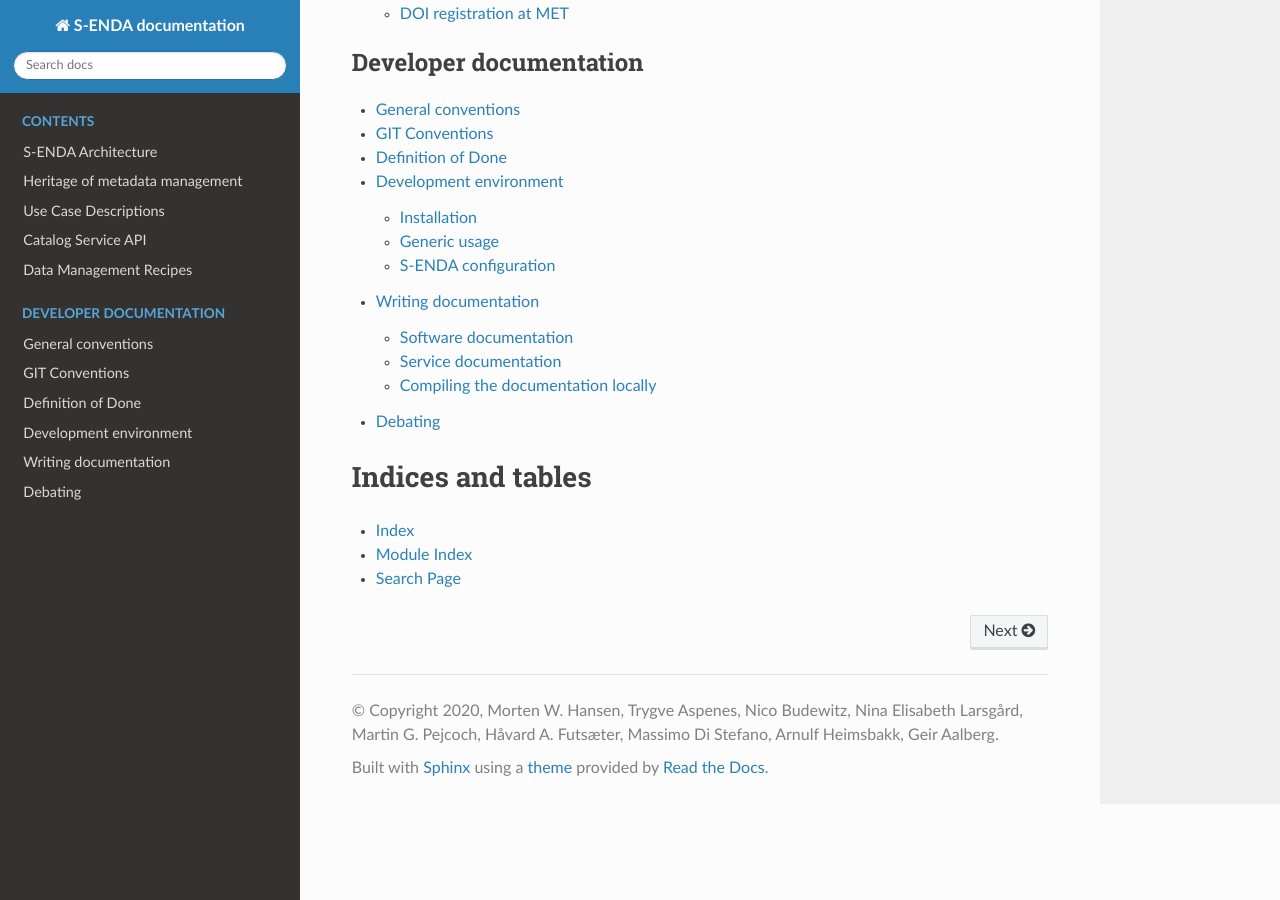
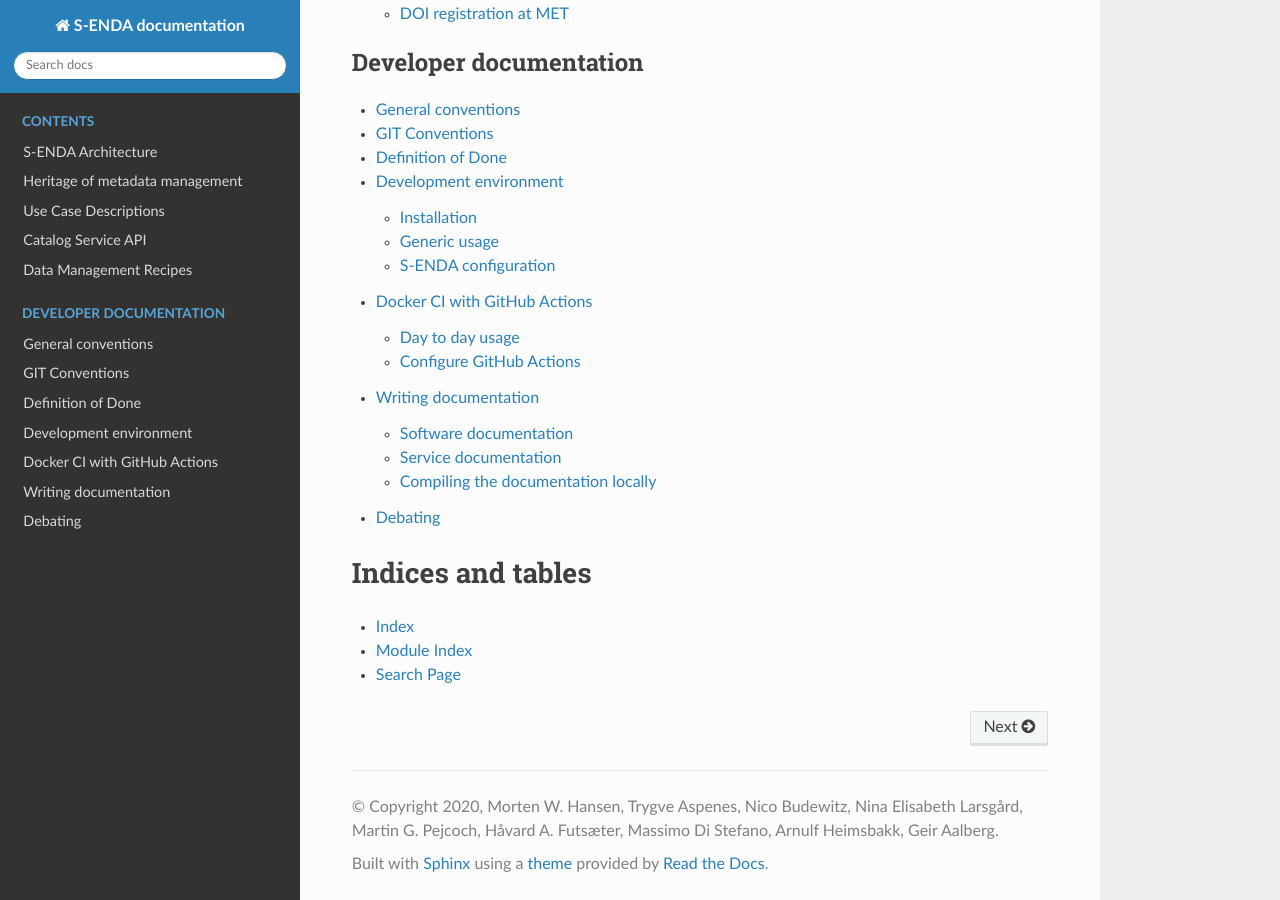
Before and after one commit to metno/S-ENDA-documentation, a Sphinx documentation site: the page built from source/index.rst, in a window 1280 px wide and 900 px high, scrolled down 938 px. Built offline with Sphinx 7.4.7 and the Read the Docs theme 2.0.0, drawn with Linux system fonts in a browser that asks for light colours; some of the changed lines change nothing that is shown.

Commit message:
first draft of ci documentation #161

```diff
--- /dev/null
+++ b/source/devel_docker_ci.rst
@@ -0,0 +1,251 @@
+=============================
+Docker CI with GitHub Actions
+=============================
+
+.. _Docker Hub: https://hub.docker.com/
+.. _Docker: https://www.docker.com/
+.. _GitHub: https://github.com/
+.. _CI: https://en.wikipedia.org/wiki/Continuous_integration
+.. _GitHub Actions Documentation: https://help.github.com/en/actions
+.. _GitHub Actions: https://github.com/features/actions
+.. _Overview of Docker Compose: https://docs.docker.com/compose/
+.. _Automated repository tests: https://docs.docker.com/docker-hub/builds/automated-testing/
+.. _semver.org: https://semver.org/
+
+Linking repositories to `Docker Hub`_ and let the Docker_ site build containers is excruciating slow. Lately GitHub_ has started to provide a CI_ system called `GitHub Actions`_ which integrate CI into the repository. GitHubs' integrated CI is up to 10 times faster than Dockers' system with free accounts. Read more about GitHub Actions at `GitHub Actions Documentation`_.
+
+Docker Hub has already a recommended way of running test suites on a container. We reuse this with GitHub actions. We also reuse Dockers' way of building and setting up services with ``docker-compose``. Two files will be needed in our repositories containing containers.
+
+* ``docker-compose.yml``, see `Overview of Docker Compose`_.
+
+    Containing definitions for building and running one or more containers.
+
+* ``docker-compose.test.yml``, see `Automated repository tests`_.
+
+    Containing definitions for building and testing one or more containers.
+
+----------------
+Day to day usage
+----------------
+
+This will produce containers on Docker Hub where GitHub master branch is marked with tag ``dev``. A release tag in GitHub, example ``1.0.0``, will be marked with the tags ``1.0.0`` and ``1.0``, ``1`` and ``latest`` if it is the latest release.
+
+Release tag is on the semantic versioning format without prefixed *v*, see semver.org_.
+
+1. Set environment variable ``LATEST_TAG`` in ``.github/workflows/docker.yml`` with repository release tag.
+
+2. Add new release tag under ``jobs.schedule-push.strategy.matrix.ref`` in ``.github/workflows/docker.yml``.
+
+3. Commit changes to repository and merge.
+
+  * Commit changes and push to branch.
+
+    .. code-block:: bash
+
+       git commit -m "new release" .github/workflows/docker.yml
+       git push
+
+  * Merge changes to master repository.
+
+4. Add release tag to repository after merge.
+
+  .. code-block:: bash
+
+     git checkout master
+     git pull
+     git tag 1.0.0
+     git push --tags
+
+------------------------
+Configure GitHub Actions
+------------------------
+
+Our goals.
+
+1. Reuse existing workflow with ``docker-compose``.
+2. Run test suite on every pull request.
+3. Automatic publish latest container as ``name:dev`` to Docker Hub registry. ``name`` is replaced with your container name.
+4. Automatic publish releases as ``name:1.0.0``, ``name:1.0``, ``name:1`` and ``name:latest``. ``name`` is replaced with your container name, and tag version is replaced with your version.
+5. Automatic rebuild all container every night to ensure security patches are added for all tagged versions and master branch.
+
+Live example at GitHub `metno/pycsw-container <https://github.com/metno/pycsw-container>`_ and result at Docker Hub `metno/pycsw <https://hub.docker.com/repository/docker/metno/pycsw>`_.
+
+Authentication to Docker Hub
+============================
+
+Before we start we need link a Docker Hub repository with the GitHub repository. We're using a loose coupling, meaning we don't actually link it. We only provide the GitHub with our Docker Hub credentials.
+
+1. Create a Docker Hub application credential for this GitHub repository.
+
+  * Go to Docker Hubs' `Account Settings / Security <https://hub.docker.com/settings/security>`_ page.
+
+  * Click **New Access Token**.
+
+    * As **Access Token Description** write the name of your repository, e.g. ``username/reponame``, press **Create**.
+
+    * Copy your Access Token to a safe place. Keep it ready for the next step.
+
+2. Adding Docker Hub credentials to GitHub repository. This will be used in the CI file.
+
+  * Go to the **Settings** page for the repository, cogwheel icon.
+
+  * Left menu, under **Options**, click on **Secrets**.
+
+  * Add two new secrets.
+
+    * ``DOCKER_HUB_USER``
+
+        Add login name for Docker Hub here.
+
+    * ``DOCKER_HUB_PASS``
+
+        Add the application credential you created in step one here.
+
+Minimum repository content
+==========================
+
+This is an example. Replace repository content with your content.
+
+* ``Dockerfile``, we use a minimal file for example.
+
+  .. code-block:: Dockerfile
+
+     FROM alpine:latest
+
+* ``docker-compose.yml``
+
+  .. code-block:: yaml
+
+     ---
+     version: '3.4'
+     services:
+       image:
+         image: docker.io/username/image:${VERSION:-dev}
+         build:
+           context: .
+
+* ``docker-compose.test.yml``
+
+  .. code-block:: yaml
+
+     ---
+     version: '3.4'
+     services:
+       sut:
+         build:
+           context: .
+         command: echo Start test script here e.g. ./run_tests.sh
+
+Add CI definition file
+======================
+
+Add the following file in the repository as ``.github/workflows/docker.yml``.
+
+Make a note of ``FIXME`` and ``TODO``. ``TODO`` marks where you need to update with every release. ``FIXME`` is what could be improved at a later point.
+
+.. code-block:: yaml
+
+    name: docker
+
+    # FIXME: add yaml anchors when GitHub supports it, strange that they don't
+
+    on:
+      push:
+        # publish image as master=dev or on new tag
+        # except on document and ci changes
+        branches:
+          - master
+        tags:
+          - '*'
+        paths-ignore:
+          - '**.md'
+          - '.github/workflows/*yml'
+
+      # always run tests on merge
+      # except on document and ci changes
+      pull_request:
+        paths-ignore:
+          - '**.md'
+          - '.github/workflows/*yml'
+
+      # schedule full rebuild and push on schedule, see todos
+      schedule:
+        - cron:  '13 3 * * *'
+
+    env:
+      # TODO: remember to update version on new tag
+      LATEST_TAG: 1.0.0
+      DOCKER_HUB_USER: ${{ secrets.DOCKER_HUB_USER }}
+      DOCKER_HUB_PASS: ${{ secrets.DOCKER_HUB_PASS }}
+
+    jobs:
+      shcedule-push:
+        runs-on: ubuntu-latest
+        if: github.event_name == 'schedule'
+        strategy:
+          matrix:
+            # FIXME: is it possible to automatic parse refs?
+            # TODO: remember to add new tags to schedule
+            ref:
+              - master
+              - 1.0.0
+        steps:
+          - uses: actions/checkout@v2
+            with:
+              ref: ${{ matrix.ref }}
+          - run: echo $DOCKER_HUB_PASS | docker login docker.io -u $DOCKER_HUB_USER --password-stdin
+          - run: |
+              export VERSION=${{ matrix.ref }}
+              [ "$VERSION" == "master" ] && export VERSION=dev
+
+              echo VERSION=$VERSION
+              docker-compose build
+              docker-compose push
+
+              # tag and push versions X.X and X and latest
+              if echo "$VERSION" | grep -qE '^\w+\.\w+\.\w+$' && [ "$LATEST_TAG" == "$VERSION" ]; then
+                for VERSION in $(echo $VERSION | cut -d. -f1,2) $(echo $VERSION | cut -d. -f1) latest; do
+                  export VERSION
+                  echo VERSION=$VERSION
+                  docker-compose build
+                  docker-compose push
+                done
+              fi
+
+      test:
+        runs-on: ubuntu-latest
+        if: github.event_name != 'schedule'
+        steps:
+          - uses: actions/checkout@v2
+          - run: |
+              docker-compose --file docker-compose.test.yml build
+              #docker-compose --file docker-compose.test.yml run sut
+
+      push:
+        needs: test
+        runs-on: ubuntu-latest
+        if: github.event_name == 'push'
+        steps:
+          - uses: actions/checkout@v2
+          - run: echo $DOCKER_HUB_PASS | docker login docker.io -u $DOCKER_HUB_USER --password-stdin
+          - run: |
+              export VERSION=$(echo "${{ github.ref }}" | sed -e 's,.*/\(.*\),\1,')
+              [[ "${{ github.ref }}" == "refs/tags/"* ]] && export VERSION=$VERSION
+              [ "$VERSION" == "master" ] && export VERSION=dev
+
+              echo VERSION=$VERSION
+              docker-compose build
+              docker-compose push
+
+              # tag and push versions X.X and X and latest
+              if echo "$VERSION" | grep -qE '^\w+\.\w+\.\w+$' && [ "$LATEST_TAG" == "$VERSION" ]; then
+                for VERSION in $(echo $VERSION | cut -d. -f1,2) $(echo $VERSION | cut -d. -f1) latest; do
+                  export VERSION
+                  echo VERSION=$VERSION
+                  docker-compose build
+                  docker-compose push
+                done
+              fi
+
+..
+  # vim: set spell spelllang=en:
--- a/source/index.rst
+++ b/source/index.rst
@@ -25,6 +25,7 @@ Welcome to S-ENDA's documentation!
    git_conventions
    definition_of_done
    devel_environ
+   devel_docker_ci
    write_docs
    debating
 
```
